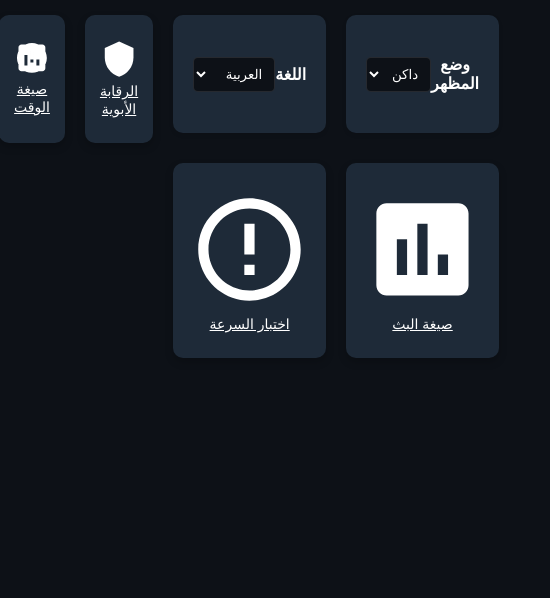
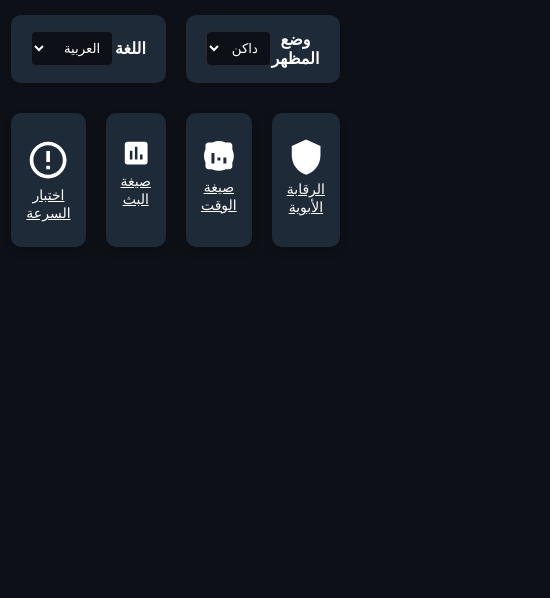
Before and after one commit to iptv-dark/v, a plain HTML site: page settings.html in a window 390 px wide. Shown: the part 246-844 px from the top of the page, 550 px wide, since content can reach past the window. Drawn offline with Linux system fonts and the light colour scheme.

Commit message:
Update styles.css

```diff
--- a/styles.css
+++ b/styles.css
@@ -350,16 +350,25 @@ input::placeholder {
 }
 
 
-/* شاشة الإعدادات (Settings) */
+/* شاشة الإعدادات (Settings) - تعديلات محسنة */
 @media (max-width: 900px) {
+    .settings-container {
+        padding: 30px 20px;
+    }
     .settings-grid {
         grid-template-columns: repeat(3, 1fr); /* 3 أعمدة */
+    }
+    .option-setting {
+        grid-column: span 3; /* جعل خيارات الثيم واللغة تأخذ العرض الكامل */
     }
 }
 @media (max-width: 600px) {
     .settings-grid {
         grid-template-columns: repeat(2, 1fr); /* عمودان فقط */
     }
+    .option-setting {
+        grid-column: span 2; /* جعل خيارات الثيم واللغة تأخذ العرض الكامل */
+    }
     .setting-name {
         font-size: 14px;
     }
```
